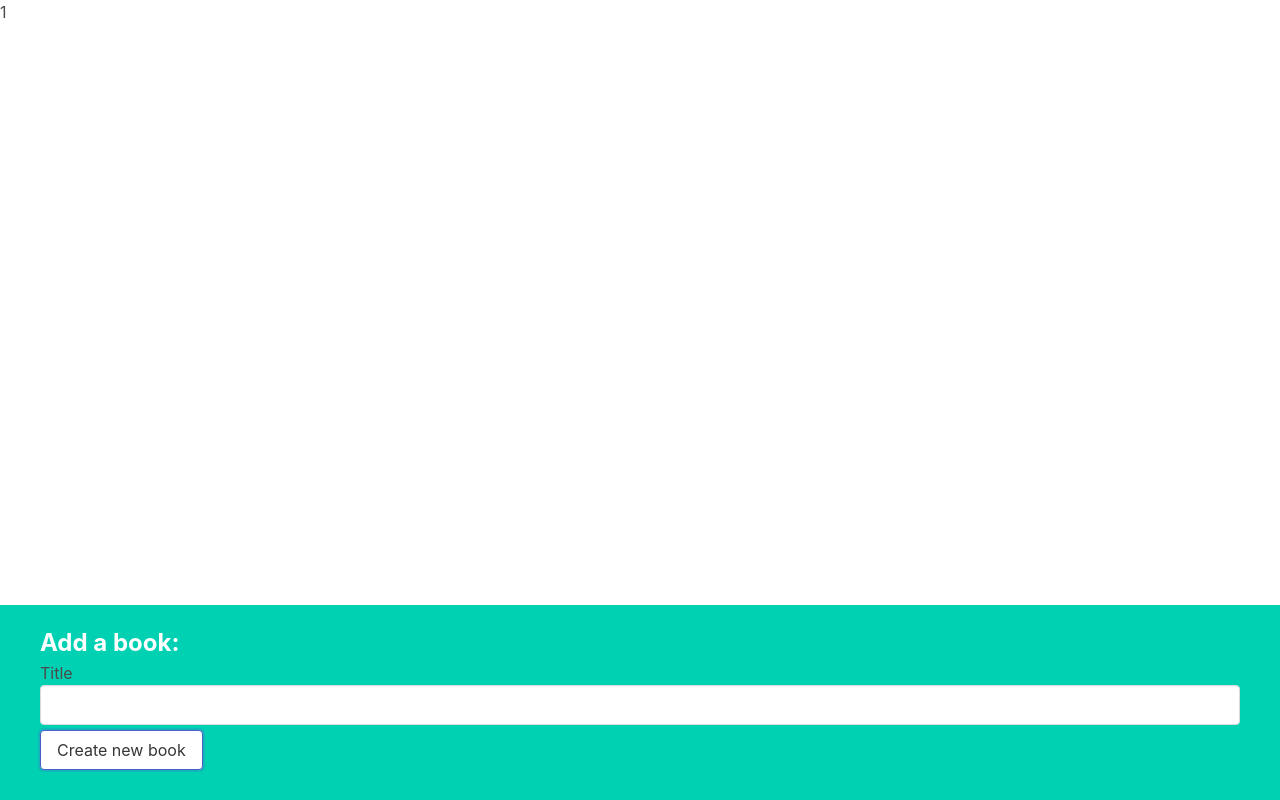
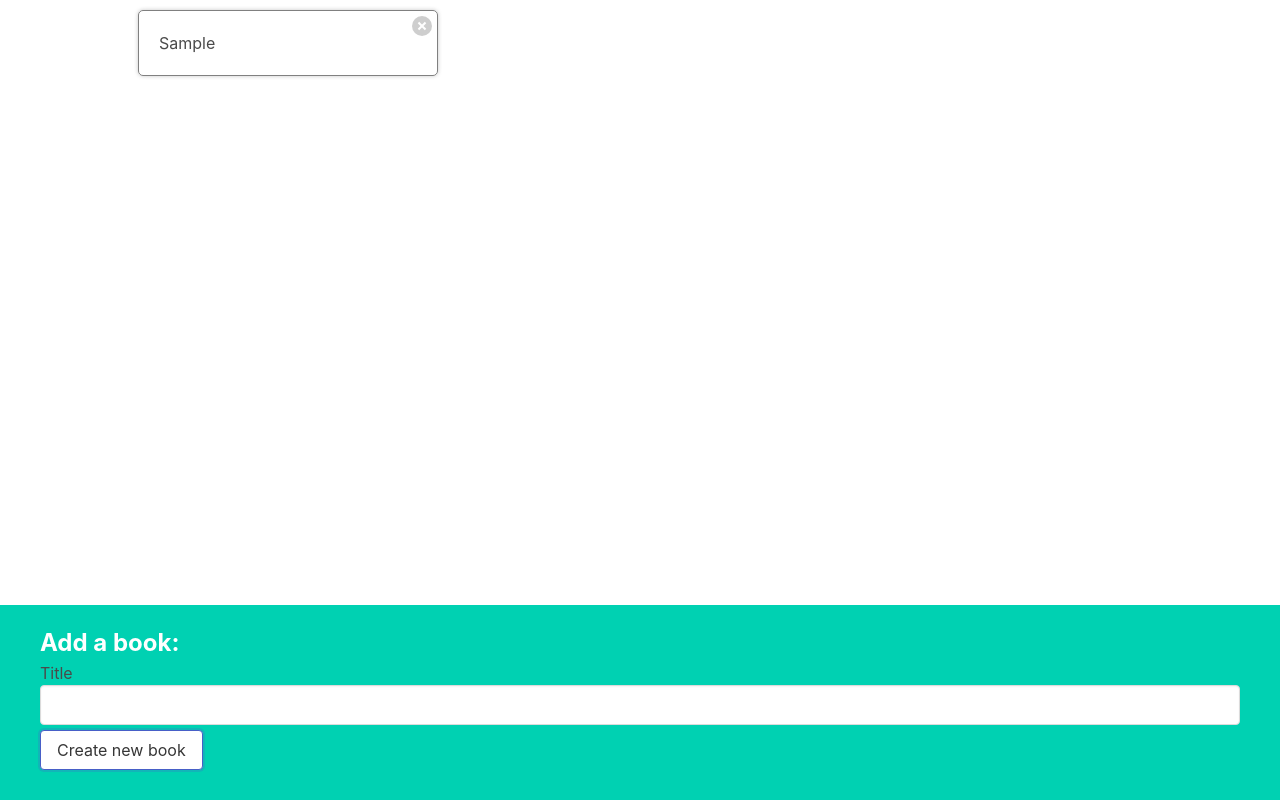
Before and after one commit to sparsell/books, a React (Create React App) app: page / in a window 1280 px wide. Both pictures are taken after typing "Sample" into the empty fields and a click on the button "Create new book". Built offline with nearby package versions, Linux system fonts and the light colour scheme.

Commit message:
delete functionality

```diff
--- a/src/App.js
+++ b/src/App.js
@@ -1,5 +1,6 @@
 import { useState } from 'react';
 import BookCreate from './components/BookCreate';
+import BookList from './components/BookList';
 
 function App() {
 
@@ -17,14 +18,18 @@
 
     };
 
-    const deleteBook = () => {
-
+    const deleteBookById = (id) => {
+        const updatedBooks = books.filter((book) => {
+            return book.id !== id;
+        });
+        setBooks(updatedBooks);
     };
 
 return (
-    <div>
-        {books.length}
+    <div className='app'>
+        <BookList books={books} onDelete={deleteBookById}/>
         <BookCreate onCreate={createBook}/>
+
     </div>
     );
 
--- a/src/components/BookShow.js
+++ b/src/components/BookShow.js
@@ -1,7 +1,17 @@
-function BookShow() {
+
+
+function BookShow({ book, onDelete }) {
+
+    const handleClick = () => {
+        onDelete(book.id);
+    }
+
     return (
-        <div>
-            Book Show
+        <div className='book-show'>
+          {book.title}
+          <div className='actions'>
+            <button className="delete" onClick={handleClick}></button>
+          </div>
             </div>
     );
 };
```
